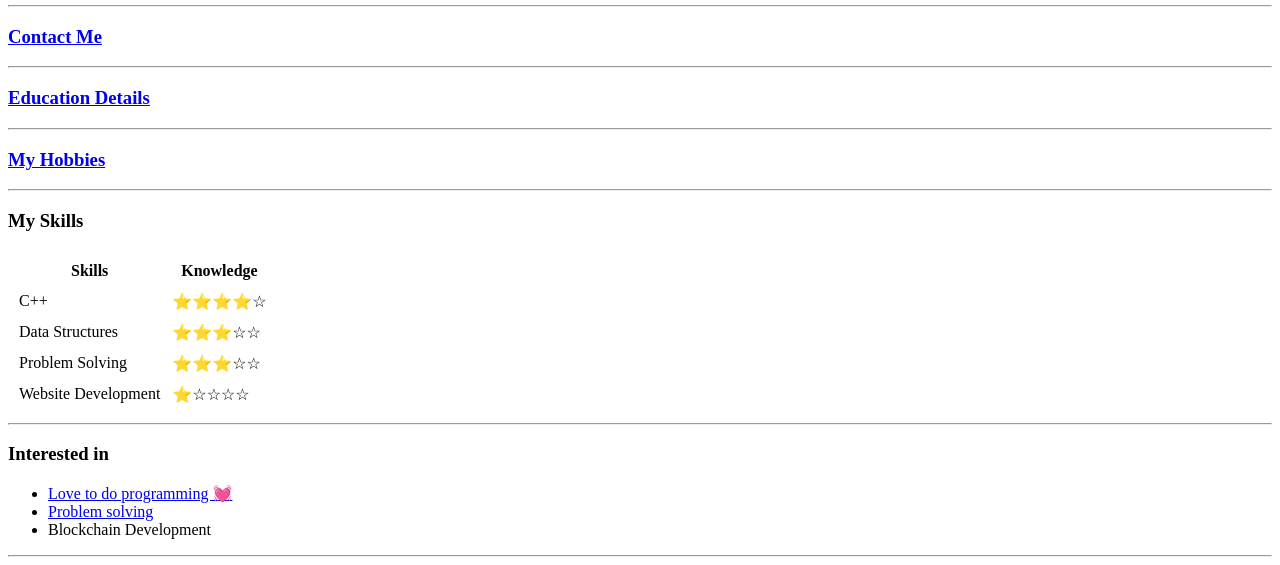
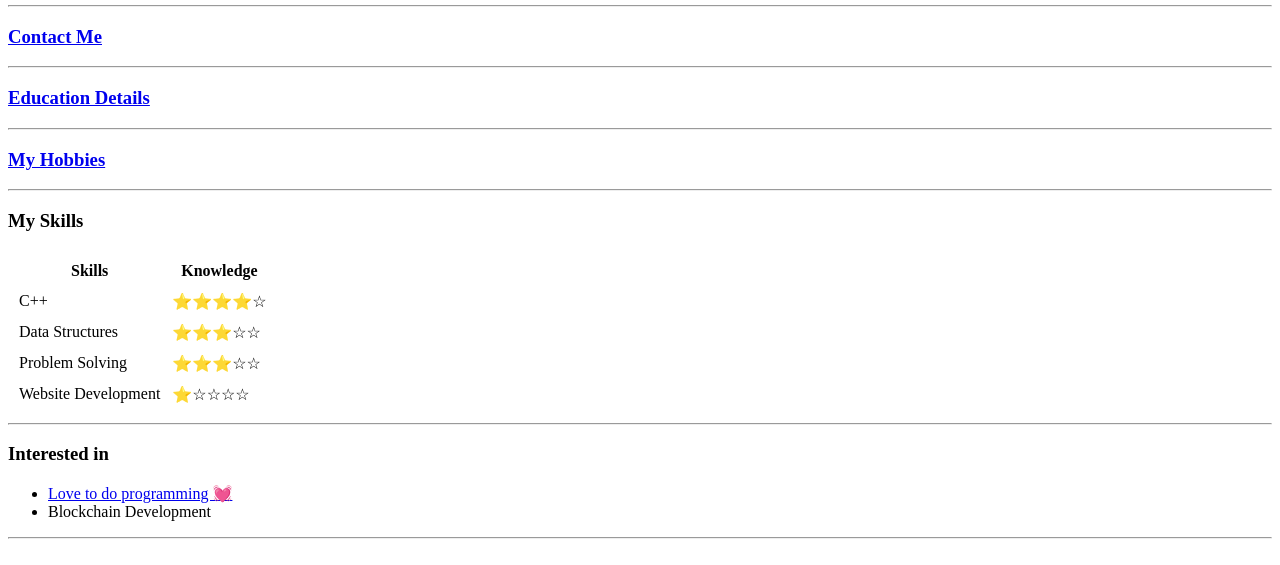
Before and after one commit to princeragh1801/cv, a plain HTML site: page index.html in a window 1280 px wide. Shown: the part 457-1022 px from the top of the page. Drawn offline with Linux system fonts and the light colour scheme.

Commit message:
Update index.html

```diff
--- a/index.html
+++ b/index.html
@@ -51,7 +51,7 @@
     <h3>Interested in</h3>
     <ul>
         <li><a href="https://www.hackerrank.com/mankupatel1432" >Love to do programming 💓</a></li>
-        <li><a href="https://auth.geeksforgeeks.org/user/mankupatel1432/practice/">Problem solving</a></li>
+<!--         <li><a href="https://auth.geeksforgeeks.org/user/mankupatel1432/practice/">Problem solving</a></li> -->
         <li>Blockchain Development</li>
     </ul>
     <hr>
```
